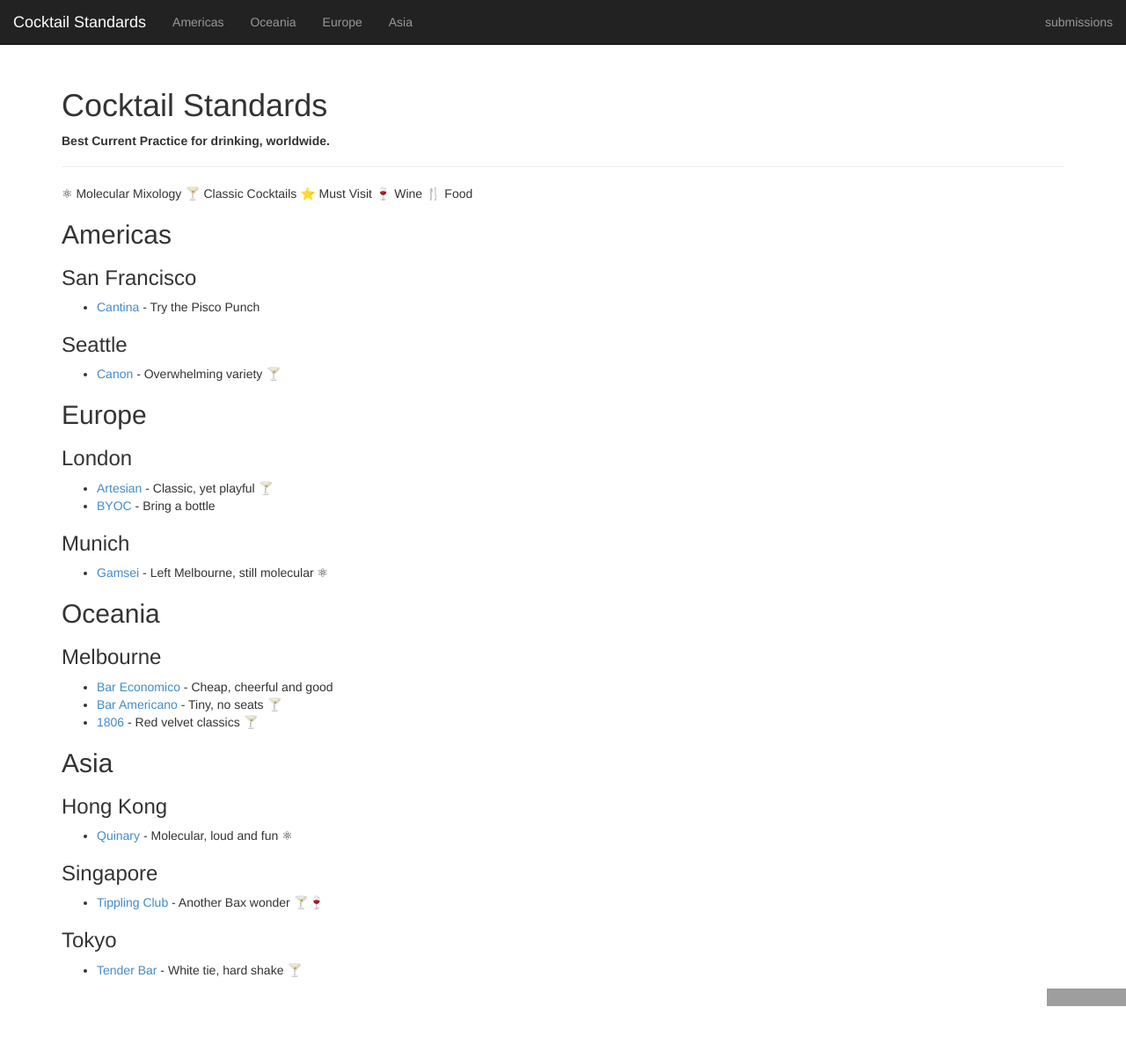
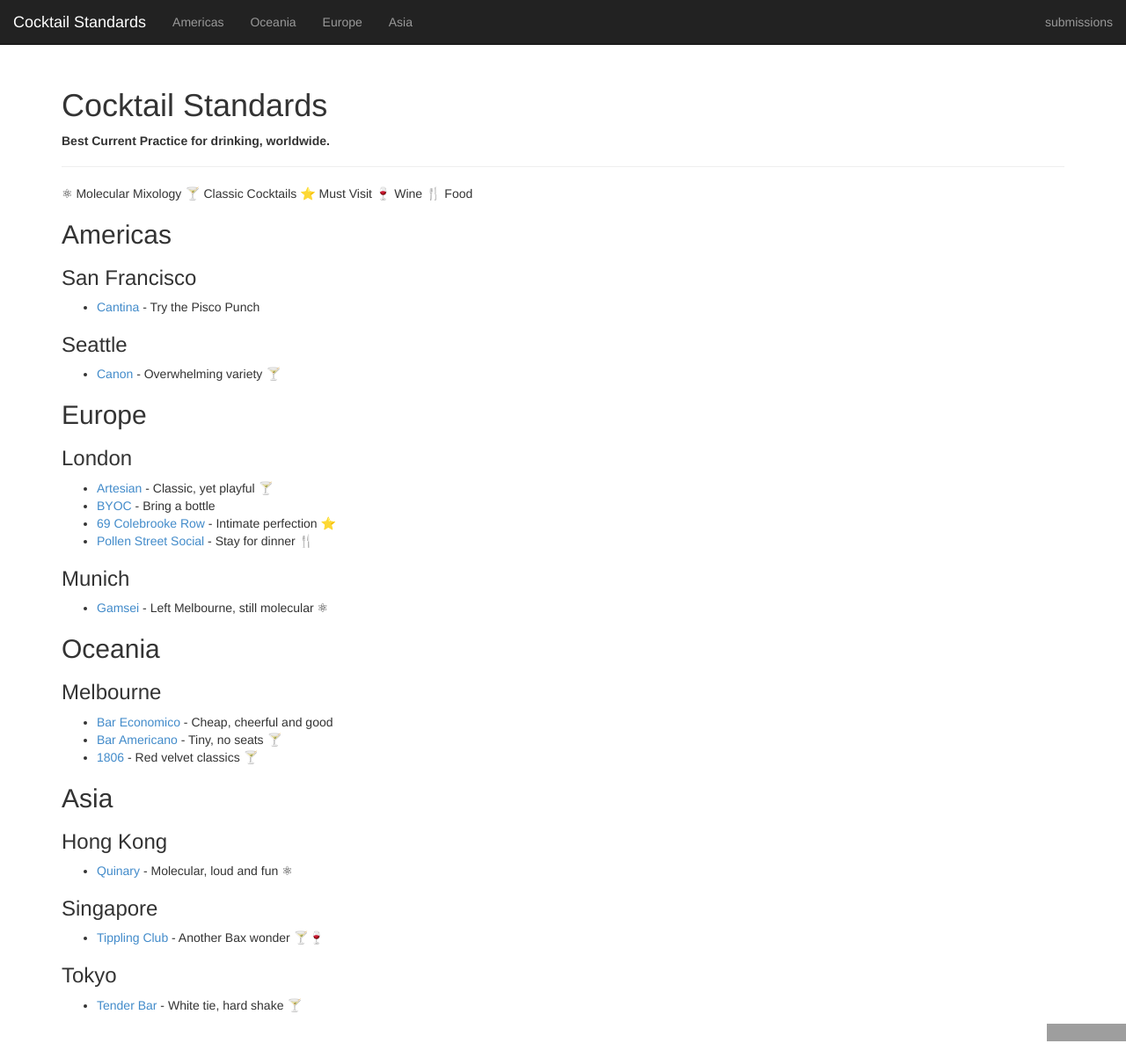
Before and after one commit to CocktailStandards/CocktailStandards.github.io, a Jekyll site: the page built from index.md, in a window 1280 px wide and 1203 px high. Shown: the whole window at 88% size. Built offline with Jekyll 4.4.1, drawn with Linux system fonts in a browser that asks for light colours; grey boxes are pictures that could not be loaded.

Commit message:
add 69 colebrooke and pollen street social

```diff
--- a/index.md
+++ b/index.md
@@ -21,7 +21,7 @@ show_nav: true
 
 ### Seattle
 
-* [Canon](http://www.canonseattle.com) - Overwhelming variety  🍸
+* [Canon](http://www.canonseattle.com) - Overwhelming variety 🍸
 
 ## Europe
 
@@ -29,6 +29,8 @@ show_nav: true
 
 * [Artesian](http://www.artesian-bar.co.uk/) - Classic, yet playful 🍸
 * [BYOC](http://www.byoc.co.uk) - Bring a bottle
+* [69 Colebrooke Row](http://69colebrookerow.com) - Intimate perfection ⭐️
+* [Pollen Street Social](http://www.pollenstreetsocial.com/social-bar/social-bar/) - Stay for dinner 🍴
 
 ### Munich
 
```
